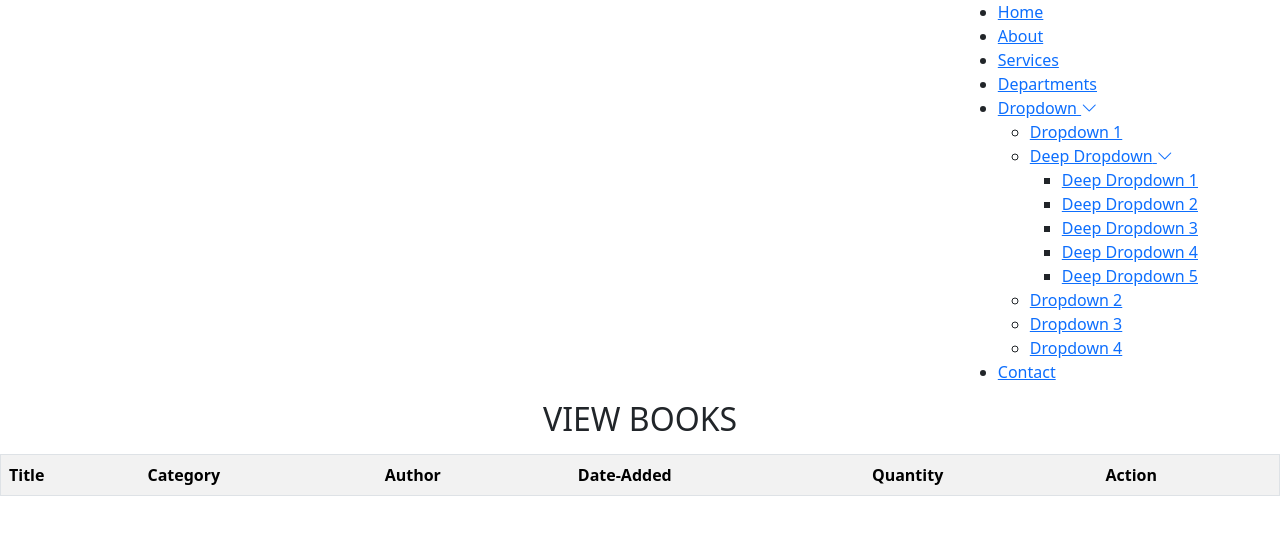
After one commit to krutto89/library-app, a Django app: page /books/ in a window 1280 px wide. The commit adds this page. Shown: the top 535 px of the page. Run offline with Django 5.2, Linux system fonts and the light colour scheme; lists and menus that the app fills with data are empty; some libraries are stand-ins or nearby versions.

Commit message:
book view section page

```diff
--- /dev/null
+++ b/libApp/templates/base.html
@@ -0,0 +1,89 @@
+{% load static %}
+<!DOCTYPE html>
+<html lang="en">
+<head>
+    <meta charset="UTF-8">
+    <meta name="viewport" content="width=device-width, initial-scale=1.0">
+    <title>base</title>
+    <link rel="stylesheet" href="{% static 'bootstrap-5.3.3-dist/css/bootstrap.min.css' %}">
+    <script src="{% static 'bootstrap-5.3.3-dist/js/bootstrap.min.js' %}" ></script>
+
+    <link href="{% static 'assets/vendor/bootstrap/css/bootstrap.min.css' %}" rel="stylesheet">
+    <link href="{% static 'assets/vendor/bootstrap-icons/bootstrap-icons.css' %}" rel="stylesheet">
+    <link href="{% static 'assets/vendor/aos/aos.css' %}" rel="stylesheet">
+    <link href="{% static 'assets/vendor/fontawesome-free/css/all.min.css' %}" rel="stylesheet">
+    <link href="{%  static 'assets/vendor/glightbox/css/glightbox.min.css' %}" rel="stylesheet">
+    <link href="{% static 'assets/vendor/swiper/swiper-bundle.min.css' %}" rel="stylesheet">
+
+    <!-- Favicons -->
+  <link href="{% static 'assets/img/favicon.png' %}" rel="icon">
+  <link href="{% static 'assets/img/apple-touch-icon.png' %}" rel="apple-touch-icon">
+
+  <!-- Fonts -->
+  <link href="https://fonts.googleapis.com" rel="preconnect">
+  <link href="https://fonts.gstatic.com" rel="preconnect" crossorigin>
+  <link href="https://fonts.googleapis.com/css2?family=Roboto:ital,wght@0,100;0,300;0,400;0,500;0,700;0,900;1,100;1,300;1,400;1,500;1,700;1,900&family=Poppins:ital,wght@0,100;0,200;0,300;0,400;0,500;0,600;0,700;0,800;0,900;1,100;1,200;1,300;1,400;1,500;1,600;1,700;1,800;1,900&family=Raleway:ital,wght@0,100;0,200;0,300;0,400;0,500;0,600;0,700;0,800;0,900;1,100;1,200;1,300;1,400;1,500;1,600;1,700;1,800;1,900&display=swap" rel="stylesheet">
+  <link href="{% static 'assets/css/main.css' %}" rel="stylesheet">
+
+</head>
+<body>
+    <header id="header" class="header sticky-top">
+    <div class="branding d-flex align-items-center">
+
+        <div class="container position-relative d-flex align-items-center justify-content-end">
+          <a href="" class="logo d-flex align-items-center me-auto">
+            <img src="" alt="">
+
+          </a>
+
+          <nav id="navmenu" class="navmenu">
+            <ul>
+              <li><a href="">Home</a></li>
+              <li><a href="">About</a></li>
+              <li><a href="">Services</a></li>
+              <li><a href="">Departments</a></li>
+
+              <li class="dropdown"><a href="#"><span>Dropdown</span> <i class="bi bi-chevron-down toggle-dropdown"></i></a>
+                <ul>
+                  <li><a href="#">Dropdown 1</a></li>
+                  <li class="dropdown"><a href="#"><span>Deep Dropdown</span> <i class="bi bi-chevron-down toggle-dropdown"></i></a>
+                    <ul>
+                      <li><a href="#">Deep Dropdown 1</a></li>
+                      <li><a href="#">Deep Dropdown 2</a></li>
+                      <li><a href="#">Deep Dropdown 3</a></li>
+                      <li><a href="#">Deep Dropdown 4</a></li>
+                      <li><a href="#">Deep Dropdown 5</a></li>
+                    </ul>
+                  </li>
+                  <li><a href="#">Dropdown 2</a></li>
+                  <li><a href="#">Dropdown 3</a></li>
+                  <li><a href="#">Dropdown 4</a></li>
+                </ul>
+              </li>
+              <li><a href="">Contact</a></li>
+            </ul>
+            <i class="mobile-nav-toggle d-xl-none bi bi-list"></i>
+          </nav>
+
+
+        </div>
+
+      </div>
+    </header>
+
+    <main class="main">
+
+
+
+      <!-- Starter Section Section -->
+      <section id="starter-section" class="starter-section section">
+
+    {% block body %}
+
+    {% endblock %}
+
+      </section><!-- /Starter Section Section -->
+
+    </main>
+</body>
+</html>
--- /dev/null
+++ b/libApp/templates/books-page.html
@@ -0,0 +1,37 @@
+{% extends 'base.html' %}
+
+{% load static  %}
+
+{% block body  %}
+
+<!DOCTYPE html>
+<html lang="en">
+<head>
+    <meta charset="UTF-8">
+    <meta name="viewport" content="width=device-width, initial-scale=1.0">
+    <title>books-page</title>
+</head>
+<body>
+    <div>
+        <div >
+            <h2 style="text-align: center;" >VIEW BOOKS</h2>
+            <p></p>
+          </div>
+          <div>
+            <table class="table table-striped" border="1" style="width: 100%;" >
+                <tr>
+                    <th>Title</th>
+                    <th>Category</th>
+                    <th>Author</th>
+                    <th>Date-Added</th>
+                    <th>Quantity</th>
+                    <th>Action</th>
+                </tr>
+
+            </table>
+          </div>
+    </div>
+</body>
+</html>
+
+{% endblock %}
--- a/libApp/urls.py
+++ b/libApp/urls.py
@@ -6,6 +6,7 @@ urlpatterns = [
     path('', views.login, name='login'),
     path('register/', views.register, name='register'),
     path('dashboard/', views.dashboard, name='dashboard'),
+    path('books/',views.books_view, name='books'),
     # path('logout/', views.logout_view, name='logout'),
     # path('profile/<str:username>/', views.profile, name='profile'),
     # path('profile/<str:username>/edit/', views.edit_profile, name='edit_profile'),
--- a/libApp/views.py
+++ b/libApp/views.py
@@ -56,3 +56,6 @@ def dashboard(request):
 
     # If not a POST request, simply show the login page
     return render(request, 'login.html')
+
+def books_view(request):
+    return render(request,'books-page.html')
```
Also changed, not shown: libApp/templates/dashboard.html (+7 -1 lines), db.sqlite3.
